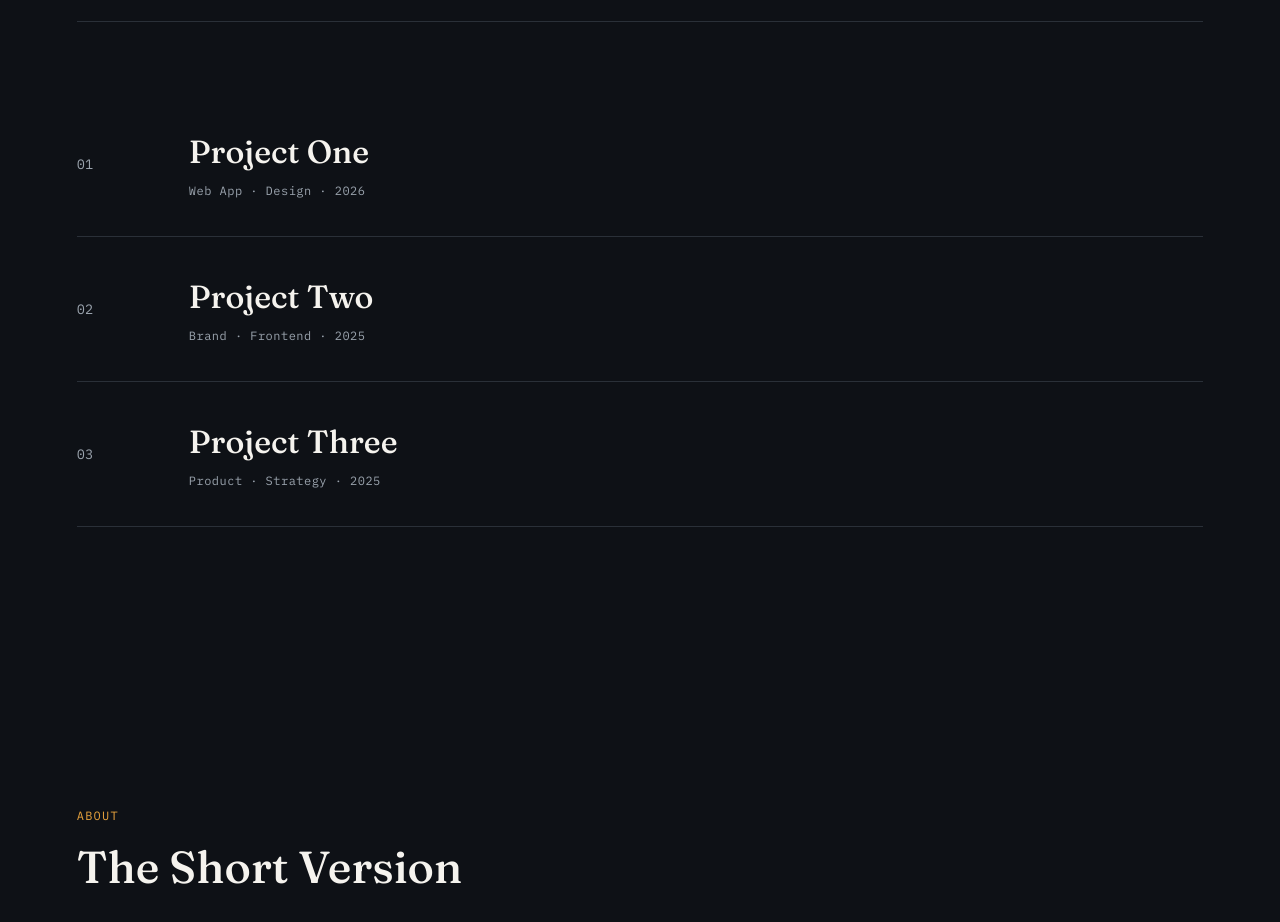
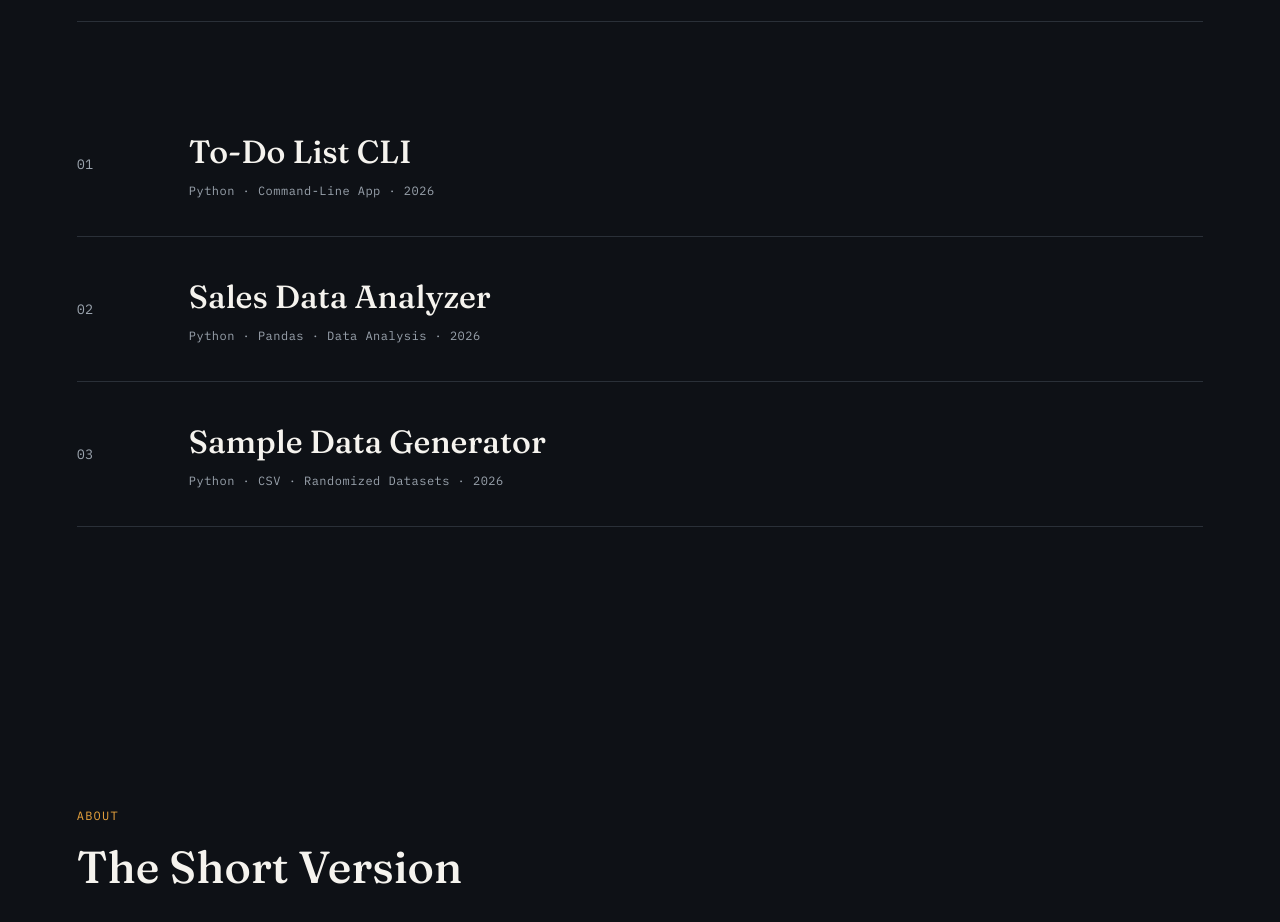
Before and after one commit to sky250909-sketch/sky250909-sketch.github.io, a plain HTML site: page index.html in a window 1280 px wide. Shown: the part 1040-1962 px from the top of the page. Drawn offline with Linux system fonts and the light colour scheme.

Commit message:
Add files via upload

```diff
--- a/index.html
+++ b/index.html
@@ -314,24 +314,24 @@
     <div class="work-item">
       <div class="work-index">01</div>
       <div>
-        <div class="work-name">Project One</div>
-        <div class="work-tags">Web App · Design · 2026</div>
+        <div class="work-name">To-Do List CLI</div>
+        <div class="work-tags">Python · Command-Line App · 2026</div>
       </div>
       <div class="work-arrow">↗</div>
     </div>
     <div class="work-item">
       <div class="work-index">02</div>
       <div>
-        <div class="work-name">Project Two</div>
-        <div class="work-tags">Brand · Frontend · 2025</div>
+        <div class="work-name">Sales Data Analyzer</div>
+        <div class="work-tags">Python · Pandas · Data Analysis · 2026</div>
       </div>
       <div class="work-arrow">↗</div>
     </div>
     <div class="work-item">
       <div class="work-index">03</div>
       <div>
-        <div class="work-name">Project Three</div>
-        <div class="work-tags">Product · Strategy · 2025</div>
+        <div class="work-name">Sample Data Generator</div>
+        <div class="work-tags">Python · CSV · Randomized Datasets · 2026</div>
       </div>
       <div class="work-arrow">↗</div>
     </div>
```
